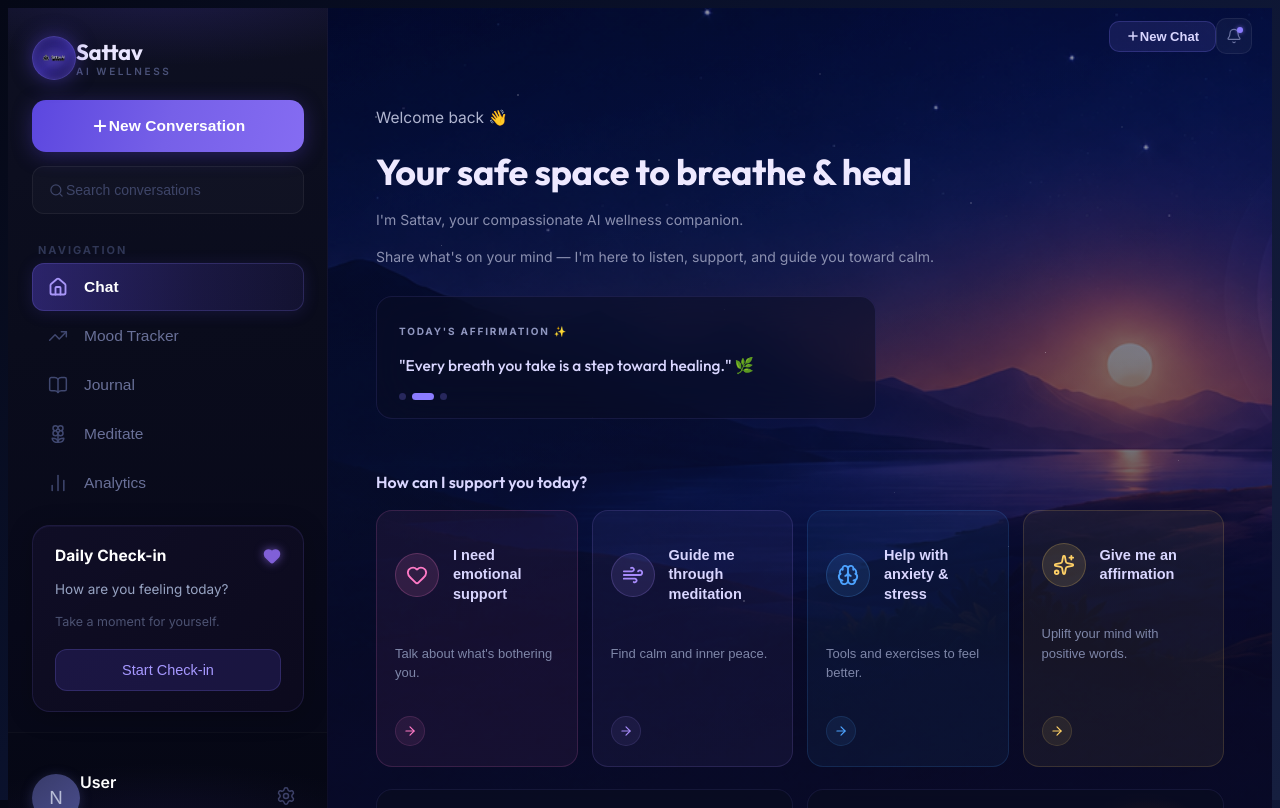
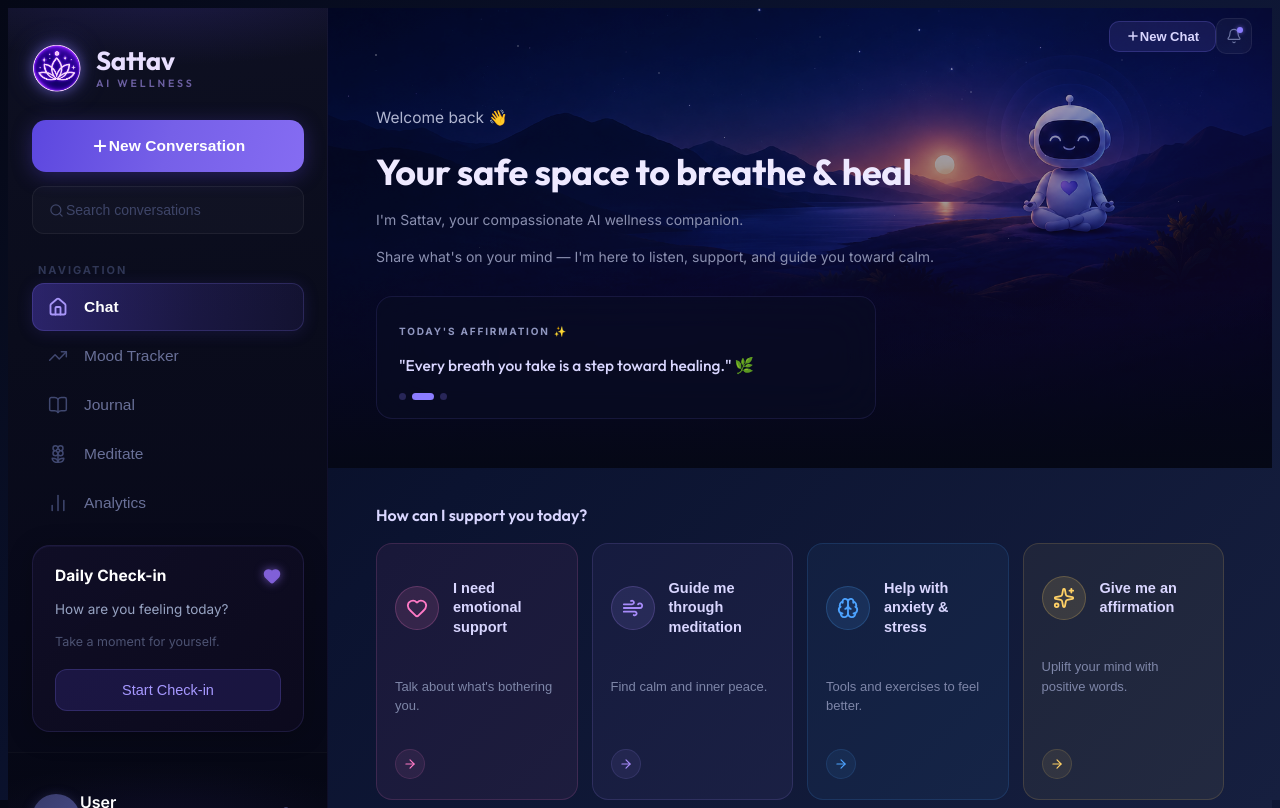
Before and after one commit to Sukanyaghosh17/Sattva-AI, a Next.js app: page / in a window 1280 px wide. Built offline with nearby package versions, Linux system fonts and the light colour scheme.

Commit message:
feat: implement homepage, sidebar, and topbar components for the chat application interface

```diff
--- a/src/components/HomePage.tsx
+++ b/src/components/HomePage.tsx
@@ -110,7 +110,10 @@ export default function HomePage() {
   const [moodLogged, setMoodLogged] = useState(false);
   const [mounted, setMounted]       = useState(false);
 
-  useEffect(() => { setMounted(true); }, []);
+  useEffect(() => {
+    // eslint-disable-next-line react-hooks/set-state-in-effect
+    setMounted(true);
+  }, []);
 
   /* auto-cycle affirmations */
   useEffect(() => {
@@ -168,7 +171,7 @@ export default function HomePage() {
             position: "absolute",
             inset: 0,
             background:
-              "linear-gradient(to bottom, rgba(7,13,36,0.05) 0%, rgba(7,13,36,0.65) 100%)",
+              "linear-gradient(to bottom, rgba(5,8,22,0) 60%, #050816 100%)",
             pointerEvents: "none",
           }}
         />
@@ -339,11 +342,12 @@ export default function HomePage() {
             />
           </motion.div>
         </div>
+      </div>
 
-        {/* ════════════════════════════════════════════════════════════════
-            MAIN CONTENT
-        ════════════════════════════════════════════════════════════════ */}
-        <div style={{ position: "relative", zIndex: 10, padding: "0 48px 40px 48px" }}>
+      {/* ════════════════════════════════════════════════════════════════
+          MAIN CONTENT
+      ════════════════════════════════════════════════════════════════ */}
+      <div style={{ position: "relative", zIndex: 10, padding: "24px 48px 40px 48px" }}>
 
         {/* ── Support cards section ──────────────────────────────────── */}
         <section>
@@ -699,9 +703,7 @@ export default function HomePage() {
           }}
         >
           <Shield size={12} />
-          Sattav AI can make mistakes. Always seek professional help for serious concerns.
         </motion.p>
-        </div>
       </div>
     </div>
   );
--- a/src/components/Sidebar.tsx
+++ b/src/components/Sidebar.tsx
@@ -38,13 +38,16 @@ export default function Sidebar() {
   const searchRef = useRef<HTMLInputElement>(null);
   const [mounted, setMounted] = useState(false);
   const isResizing = useRef(false);
+  const [isResizingState, setIsResizingState] = useState(false);
 
   useEffect(() => {
+    // eslint-disable-next-line react-hooks/set-state-in-effect
     setMounted(true);
   }, []);
 
   const handleMouseDown = (e: React.MouseEvent) => {
     isResizing.current = true;
+    setIsResizingState(true);
     document.body.style.cursor = "col-resize";
     document.body.style.userSelect = "none";
 
@@ -65,6 +68,7 @@ export default function Sidebar() {
 
     const handleMouseUp = () => {
       isResizing.current = false;
+      setIsResizingState(false);
       document.body.style.cursor = "";
       document.body.style.userSelect = "";
       document.removeEventListener("mousemove", handleMouseMove);
@@ -105,7 +109,7 @@ export default function Sidebar() {
         className="fixed left-0 top-0 h-full z-30 overflow-hidden"
         style={{
           width: sidebarOpen ? sidebarWidth : 0,
-          transition: isResizing.current ? "none" : "width 0.28s cubic-bezier(0.4,0,0.2,1)",
+          transition: isResizingState ? "none" : "width 0.28s cubic-bezier(0.4,0,0.2,1)",
         }}
       >
         <motion.aside
@@ -161,46 +165,29 @@ export default function Sidebar() {
                 BRAND HEADER
             ────────────────────────────────────────────────────────────── */}
             <div
-              className="flex items-center gap-4 flex-shrink-0"
+              className="flex items-center gap-3 flex-shrink-0"
               style={{ padding: "28px 24px 20px 24px" }}
             >
-              {/* Glowing orb logo */}
-              <div
-                className="relative flex-shrink-0 flex items-center justify-center"
+              {/* Logo only */}
+              <img
+                src="/logo.png"
+                alt="Sattav AI"
+                width={64}
+                height={64}
+                className="object-contain logo-glow"
                 style={{
-                  width: 44, height: 44,
-                  borderRadius: "50%",
-                  background: "linear-gradient(145deg, #201960 0%, #2f248a 55%, #1c164e 100%)",
-                  border: "1.5px solid rgba(139,124,255,0.32)",
-                  boxShadow:
-                    "0 0 20px rgba(83,64,200,0.55), 0 0 8px rgba(139,124,255,0.3) inset",
+                  filter: "drop-shadow(0 0 12px rgba(139,124,255,0.9)) brightness(1.3)",
                 }}
-              >
-                <img
-                  src="/logo.png"
-                  alt="Sattav AI"
-                  width={24}
-                  height={24}
-                  className="object-contain"
-                  style={{ filter: "drop-shadow(0 0 7px rgba(160,140,255,0.9))" }}
-                />
-                <span
-                  className="absolute inset-0 rounded-full animate-ping"
-                  style={{
-                    background: "rgba(83,64,200,0.18)",
-                    animationDuration: "3.2s",
-                  }}
-                />
-              </div>
+              />
 
-              {/* Brand name */}
-              <div className="flex flex-col" style={{ gap: 3 }}>
+              {/* Brand text */}
+              <div className="flex flex-col leading-none" style={{ gap: 4 }}>
                 <span
                   style={{
                     fontFamily: "'Outfit', sans-serif",
-                    fontSize: 22,
+                    fontSize: 26,
                     fontWeight: 700,
-                    color: "#EAE6FF",
+                    color: "#E8DFFF",
                     letterSpacing: "-0.01em",
                     lineHeight: 1,
                   }}
@@ -209,10 +196,11 @@ export default function Sidebar() {
                 </span>
                 <span
                   style={{
-                    fontSize: 10,
+                    fontFamily: "'Outfit', sans-serif",
+                    fontSize: 10.5,
                     fontWeight: 600,
-                    color: "#4a5178",
-                    letterSpacing: "0.26em",
+                    color: "#6B5FA0",
+                    letterSpacing: "0.28em",
                     textTransform: "uppercase",
                     lineHeight: 1,
                   }}
--- a/src/components/TopBar.tsx
+++ b/src/components/TopBar.tsx
@@ -15,6 +15,7 @@ export default function TopBar() {
   const [mounted, setMounted] = useState(false);
 
   useEffect(() => {
+    // eslint-disable-next-line react-hooks/set-state-in-effect
     setMounted(true);
   }, []);
 
```
Also changed, not shown: public/logo.png.
